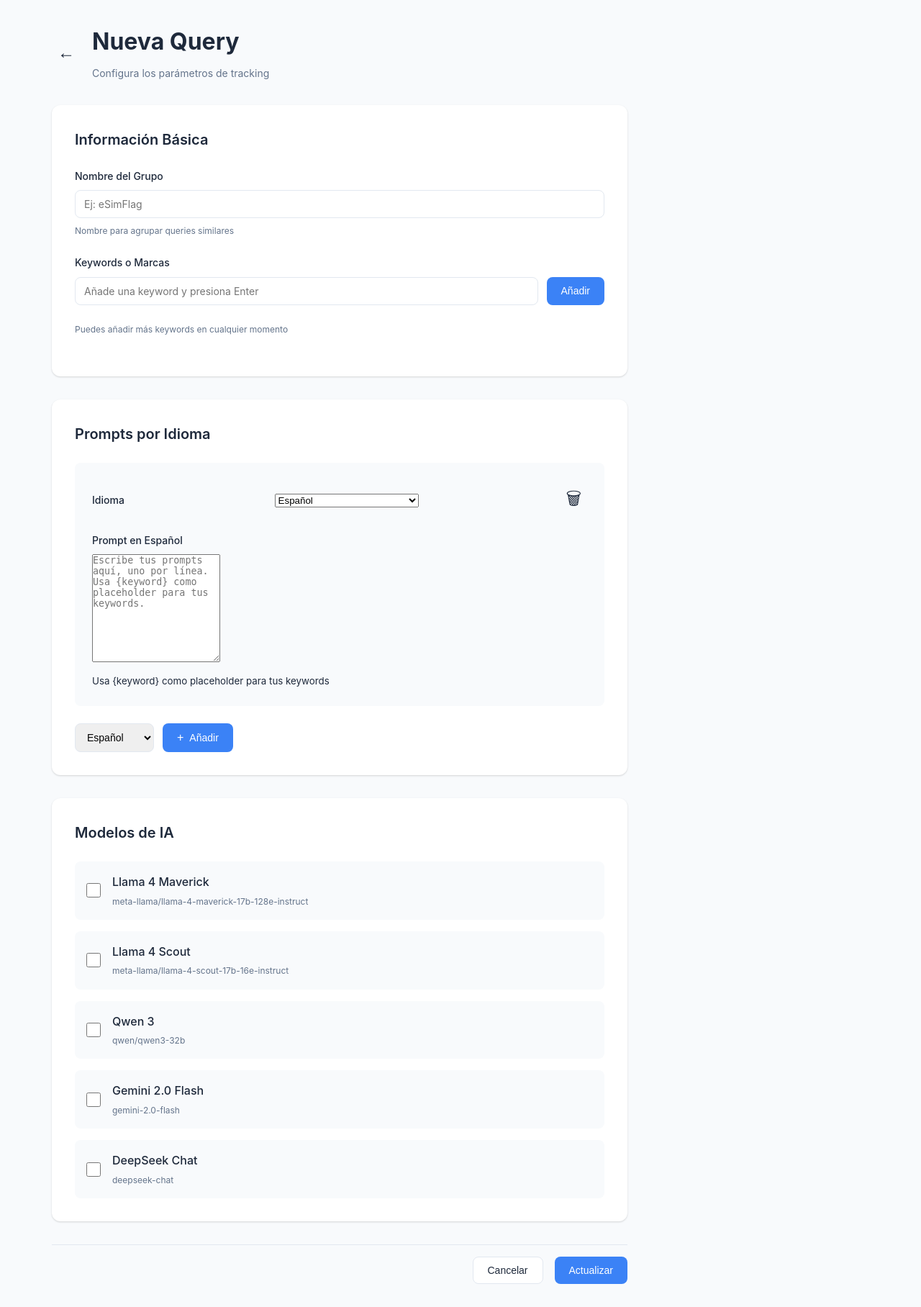
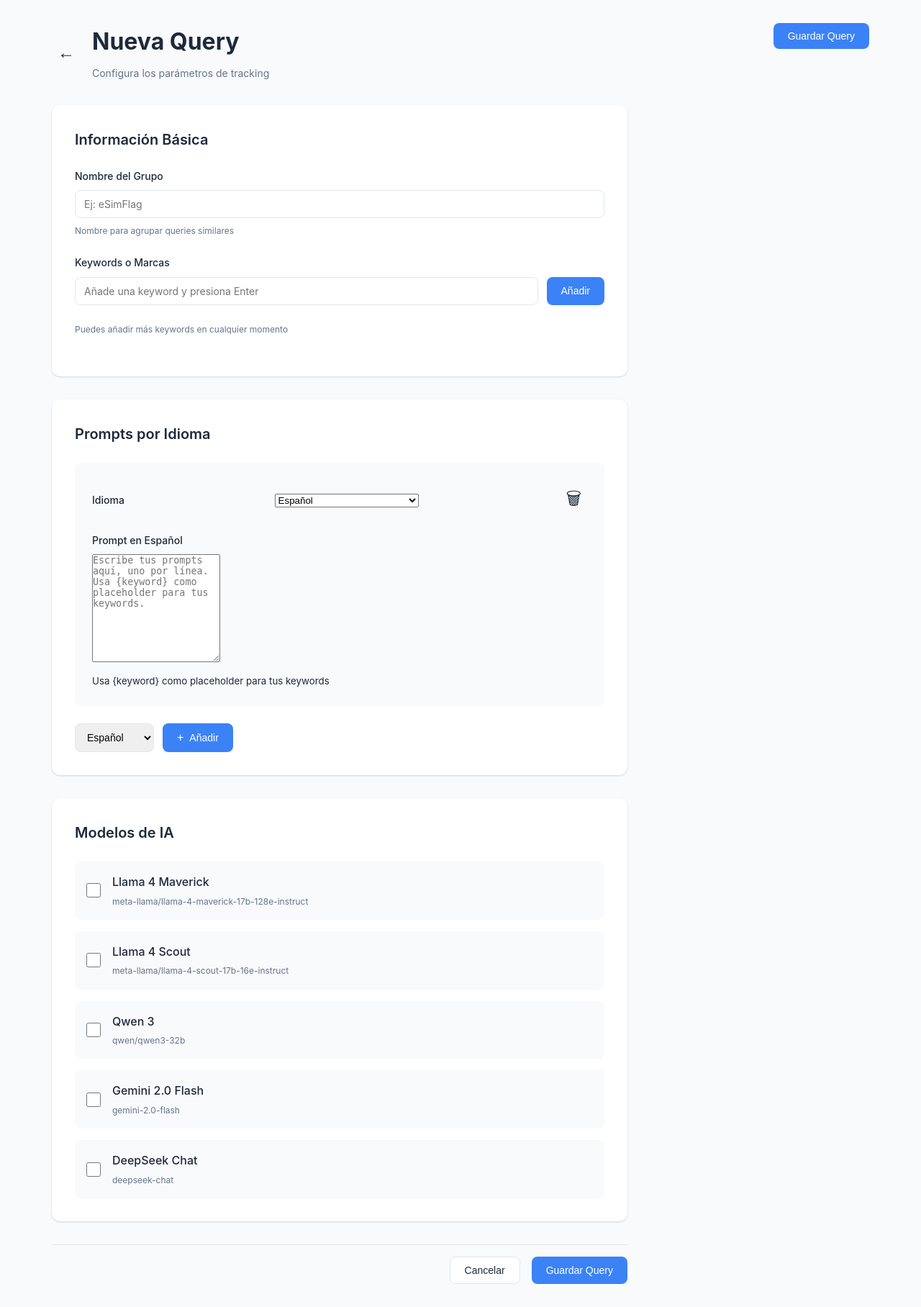
Before and after one commit to wearphonewilly/IA_Tracking, a Flask app: page /query/1/edit in a window 1280 px wide. Shown: the whole page at 72% size. Run offline with Flask 3, Linux system fonts and the light colour scheme.

Commit message:
feat: Add `robots.txt` and `noindex` meta tags to prevent indexing, and add a save button to the `edit_query` page header.

```diff
--- /dev/null
+++ b/static/robots.txt
@@ -0,0 +1,2 @@
+User-agent: *
+Disallow: /
--- a/templates/edit_query.html
+++ b/templates/edit_query.html
@@ -1,11 +1,15 @@
 <!DOCTYPE html>
 <html lang="es">
+
 <head>
     <meta charset="UTF-8">
+    <meta name="robots" content="noindex, nofollow">
     <meta name="viewport" content="width=device-width, initial-scale=1.0">
     <title>Editar Query - Medición de IAs</title>
     <link rel="stylesheet" href="{{ url_for('static', filename='css/style.css') }}">
+    <meta name="robots" content="noindex, nofollow">
 </head>
+
 <body>
     <div class="container">
         <!-- Header -->
@@ -17,6 +21,9 @@
                         <h1 id="page-title">Editar Query</h1>
                         <p class="subtitle">Configura los parámetros de tracking</p>
                     </div>
+                </div>
+                <div class="header-actions">
+                    <button type="submit" form="query-form" class="btn btn-primary">Guardar Query</button>
                 </div>
             </div>
         </header>
@@ -49,7 +56,8 @@
                 <h2>Prompts por Idioma</h2>
                 <div id="prompts-container"></div>
                 <div style="display: flex; gap: 0.75rem; margin-top: 1rem;">
-                    <select id="language-select" style="padding: 0.625rem 0.75rem; border: 1px solid var(--border-color); border-radius: 0.5rem; font-size: 0.875rem;">
+                    <select id="language-select"
+                        style="padding: 0.625rem 0.75rem; border: 1px solid var(--border-color); border-radius: 0.5rem; font-size: 0.875rem;">
                         <option value="Español">Español</option>
                         <option value="English">English</option>
                         <option value="Français">Français</option>
@@ -72,7 +80,7 @@
             <!-- Actions -->
             <div class="form-actions">
                 <button type="button" class="btn btn-secondary" onclick="goBack()">Cancelar</button>
-                <button type="submit" class="btn btn-primary">Actualizar</button>
+                <button type="submit" class="btn btn-primary">Guardar Query</button>
             </div>
         </form>
     </div>
@@ -82,4 +90,5 @@
     </script>
     <script src="{{ url_for('static', filename='js/edit_query.js') }}"></script>
 </body>
+
 </html>
```
